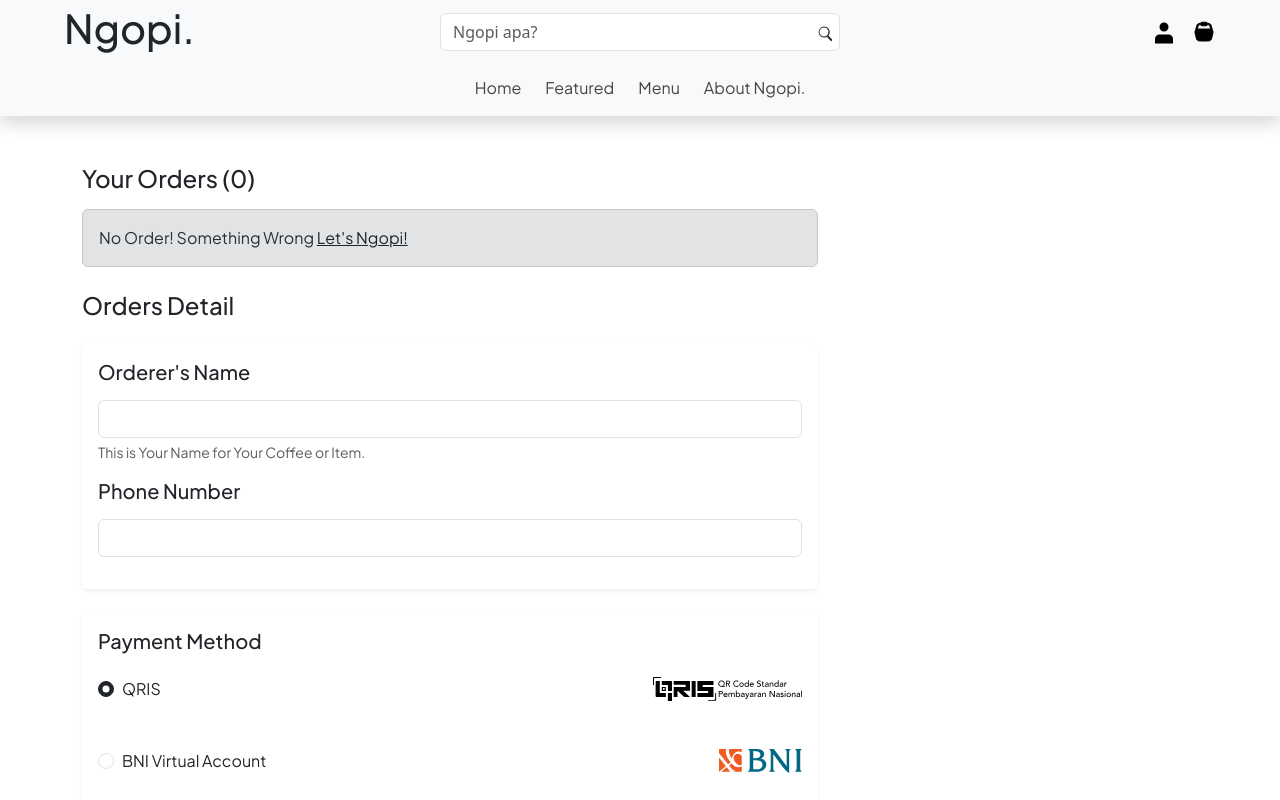
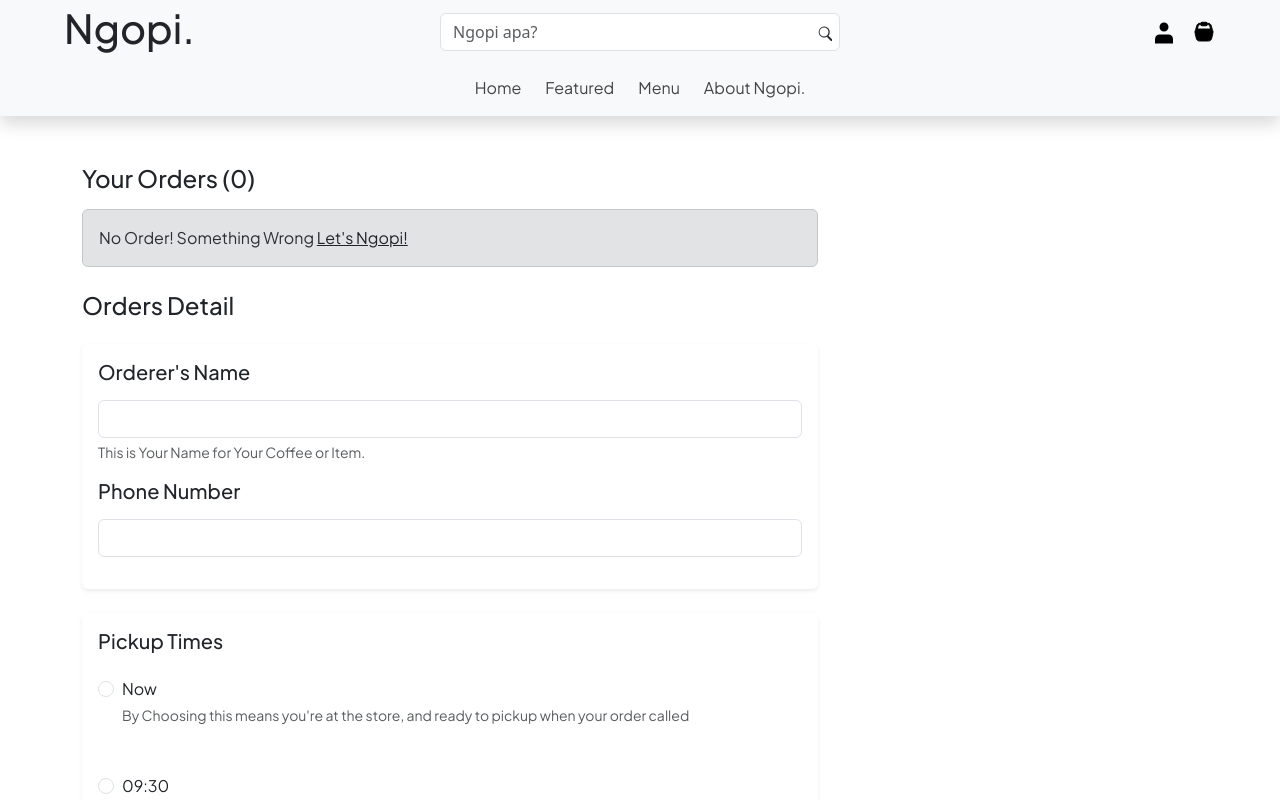
Before and after one commit to Retiortuk/Ngopi-Web, a React (Vite) app in the folder Ngopi-Frontend/: page /checkout in a window 1280 px wide. Shown: the top 800 px of the page. Built offline with nearby package versions, Linux system fonts and the light colour scheme; a web font is replaced by a local one.

Commit message:
feat: Pickup Times

```diff
--- a/Ngopi-Frontend/src/Pages/CartPage.jsx
+++ b/Ngopi-Frontend/src/Pages/CartPage.jsx
@@ -104,10 +104,13 @@ export const OrderSummary = ({subtotal, totalFinall, taxCount, taxRate, showBack
                     <p className="text-muted">Subtotal</p>
                     <p className="fw-bold">Rp.{new Intl.NumberFormat('id-ID').format(subtotal)}</p>
                 </div>
-                <div className="d-flex justify-content-between mb-2">
-                    <p className="text-muted">Discount</p>
-                    <p className="fw-bold text-success">-Rp.0</p>
-                </div>
+                {/* Discount Hanya Muncul di Cekout */}
+                {isOnCheckOut && (
+                    <div className="d-flex justify-content-between mb-2">
+                        <p className="text-muted">Discount</p>
+                        <p className="fw-bold text-success">-Rp.0</p>
+                    </div>
+                )}
                 <div className="d-flex justify-content-between mb-2">
                     <p className="text-muted">PPN ({taxRate}%)</p>
                     <p className="fw-bold">Rp.{new Intl.NumberFormat('id-ID').format(taxCount)}</p>
--- a/Ngopi-Frontend/src/Pages/CheckOutPage.jsx
+++ b/Ngopi-Frontend/src/Pages/CheckOutPage.jsx
@@ -2,6 +2,7 @@ import React, { useState } from "react";
 import { Link } from "react-router-dom";
 import { userCartStore } from "../stores/userCartStore.js";
 import { OrderSummary } from "./CartPage.jsx";
+import { generatePickupTime } from "../utils/timeHelper.js";
 import styles from "./CartPage.module.css";
 import radioStyles from "./CheckOutPage.module.css"
 import CheckOutItem from "./CheckOutItem.jsx";
@@ -11,17 +12,21 @@ import logoBCA from "../images/Payment/BCA_logo.svg";
 import logoMandiri from "../images/Payment/Bank_Mandiri_logo.svg";
 
 
-const paymentMethods = [
-    {id: 'qris', name: 'QRIS', logoSrc: logoQRIS },
-    { id: 'bni', name: 'BNI Virtual Account', logoSrc: logoBNI },
-    { id: 'bca', name: 'BCA Virtual Account', logoSrc: logoBCA },
-    { id: 'mandiri', name: 'Mandiri Virtual Account', logoSrc: logoMandiri },
-    { id: 'store', name: 'Pay at Cashier', logoSrc: null },
-];
+
+
 
 function CheckOutPage() {
+        const pickupTimes = generatePickupTime();
         const {cart} = userCartStore();
-        const [selectedPayment, setSelectedPayment] = useState('qris')
+        const [selectedPayment, setSelectedPayment] = useState('')
+        const [selectedPickupTimes, setSelectedPickupTimes] = useState('')
+        const paymentMethods = [
+            {id: 'qris', name: 'QRIS', logoSrc: logoQRIS },
+            { id: 'bni', name: 'BNI Virtual Account', logoSrc: logoBNI },
+            { id: 'bca', name: 'BCA Virtual Account', logoSrc: logoBCA },
+            { id: 'mandiri', name: 'Mandiri Virtual Account', logoSrc: logoMandiri },
+            { id: 'store', name: 'Pay at Cashier', logoSrc: null },
+        ];
 
         // PPN Dan Total
         let taxRate = 10;
@@ -48,6 +53,7 @@ function CheckOutPage() {
                                 // CART ITEMS END ------
                             ))
                         )}
+
                         <h4 className="mb-md-1 mt-4">Orders Detail</h4>
                         {/* DATA CUSTOMER------------------------------ */}
                         <div className="card shadow-sm border-0 mt-4">
@@ -79,6 +85,40 @@ function CheckOutPage() {
                         </div>
                         {/*------------------------------------------- */}
 
+                        {/* PICKUP TIMES------------------------------ */}
+                        <div className="card shadow-sm border-0 mt-4">
+                            <div className="card-body">
+                                <h5 className="card-title mb-4">Pickup Times</h5>
+                                {pickupTimes.map((pickup) => (
+                                <div key={pickup.times} className="form-check mb-5">
+                                    <input
+                                        className={`form-check-input ${radioStyles.formCheckInputDark}`}
+                                        type="radio"
+                                        name="pickupTimes"
+                                        id={`pickup-${pickup.times}`}
+                                        checked={selectedPickupTimes === pickup.times}
+                                        onChange={() => setSelectedPickupTimes(pickup.times)}
+                                        disabled={pickup.disabled}
+                                        required
+                                    />
+                                    <label className="form-check-label w-100" htmlFor={`pickup-${pickup.times}`}>
+                                        <div className="d-flex justify-content-between align-items-center">
+                                            <div>
+                                                <span>{pickup.times}</span>
+                                                {pickup.times === 'Now' &&(
+                                                    <small className="form-text text-muted d-block mt-1">
+                                                        {pickup.description}
+                                                    </small>
+                                                )}
+                                            </div>
+                                        </div>
+                                    </label>
+                                </div>
+                            ))}
+                            </div>
+                        </div>
+                        {/*------------------------------------------- */}
+
                         {/* PAYMENT METHOD------------------------------ */}
                         <div className="card shadow-sm border-0 mt-4">
                             <div className="card-body">
@@ -92,6 +132,7 @@ function CheckOutPage() {
                                         id={`payment-${method.id}`}
                                         checked={selectedPayment === method.id}
                                         onChange={() => setSelectedPayment(method.id)}
+                                        required
                                     />
                                     <label className="form-check-label w-100" htmlFor={`payment-${method.id}`}>
                                         <div className="d-flex justify-content-between align-items-center">
--- /dev/null
+++ b/Ngopi-Frontend/src/utils/timeHelper.js
@@ -0,0 +1,41 @@
+export function generatePickupTime() {
+    // Inisialisasi Waktu Sekarang (local)
+    const now =  new Date();
+    // Slot Waktu yang tersedia akan masuk kesini
+    const availableSlots = [];
+
+    // Start Open Toko
+    const startTime = new Date();
+    startTime.setHours(9, 30, 0, 0);
+
+    // Close Toko
+    const endTime = new Date();
+    endTime.setHours(21, 0, 0, 0);
+
+    // Check if now > endTime(Toko tutup)
+    if (now > endTime) {
+        return({times: 'Our Store Closed', disabled: true})
+    }
+
+    // Waktu Sekarang dalam range startTime - endTime
+    let currentSlotTime = new Date(startTime);
+
+    while (currentSlotTime <= endTime) {
+        if(currentSlotTime > now) {
+            const hours = String(currentSlotTime.getHours()).padStart(2, '0');
+            const minutes = String(currentSlotTime.getMinutes()).padStart(2, '0');
+            availableSlots.push({times: `${hours}:${minutes}`})
+        }
+        currentSlotTime.setMinutes(currentSlotTime.getMinutes() + 30);
+    }
+
+    // push ke array yang sebenarnya
+    const finalPickupTimes = [
+        {
+            times:'Now',
+            description: "By Choosing this means you're at the store, and ready to pickup when your order called"
+        },
+        ...availableSlots.slice(0,4)
+    ];
+    return finalPickupTimes;
+}
```
